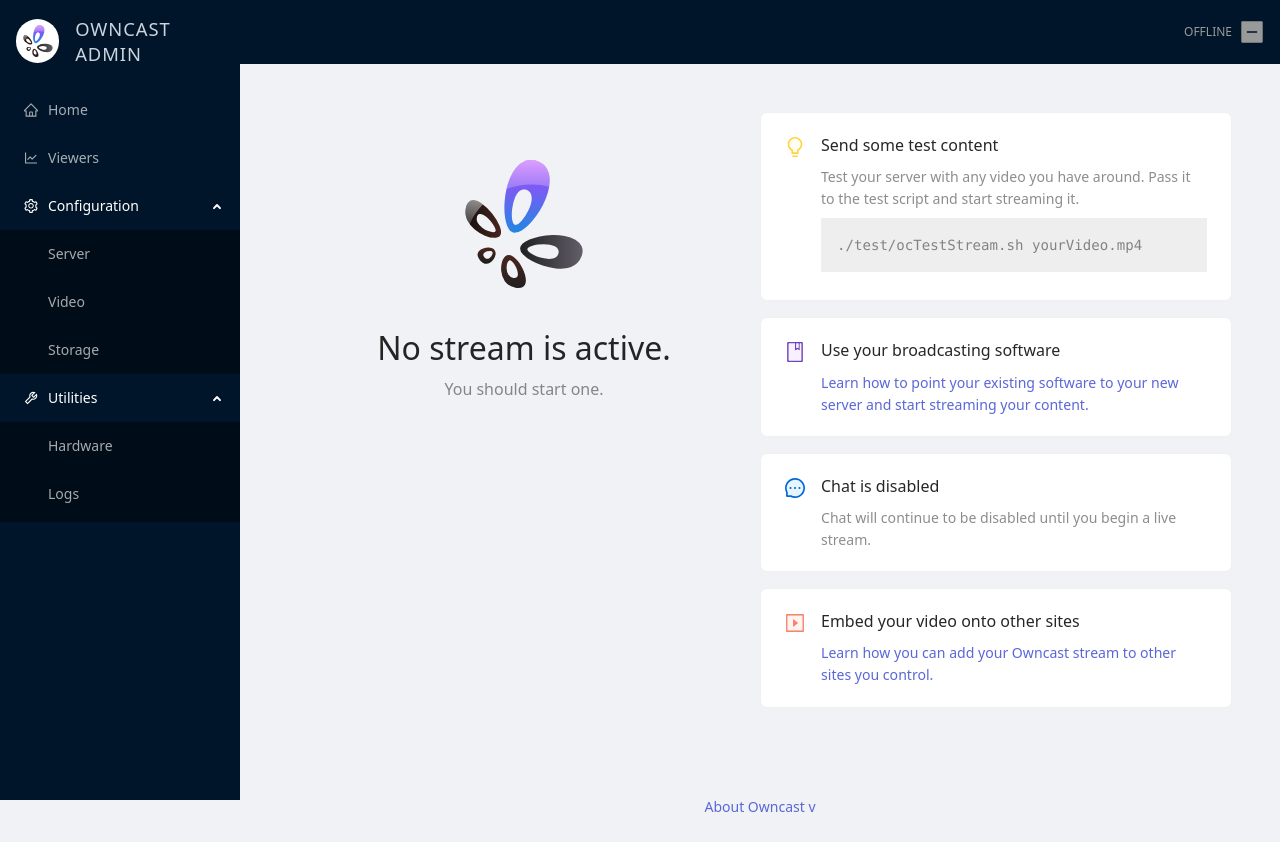
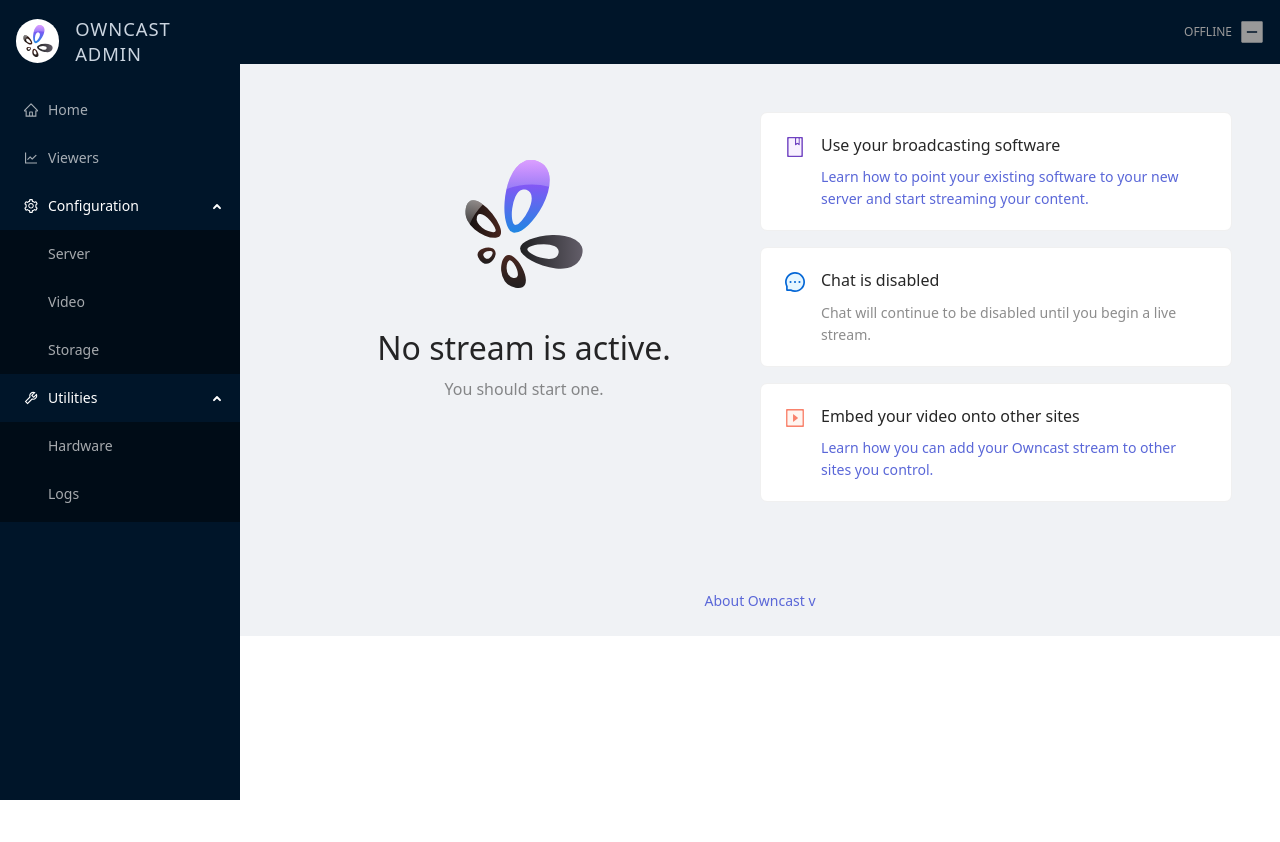
Before and after one commit to xiaohszx/owncast-admin, a Next.js app: page /admin/offline-notice in a window 1280 px wide. After the commit the page ends 800 px from the top, so only its background shows below. Built offline with nearby package versions, Linux system fonts and the light colour scheme; no server answers.

Commit message:
Remove confusing reference to the test script

```diff
--- a/pages/offline-notice.tsx
+++ b/pages/offline-notice.tsx
@@ -1,5 +1,5 @@
 import { Result, Card } from "antd";
-import { MessageTwoTone, BulbTwoTone, BookTwoTone, PlaySquareTwoTone } from '@ant-design/icons';
+import { MessageTwoTone, BookTwoTone, PlaySquareTwoTone } from '@ant-design/icons';
 import OwncastLogo from "./components/logo"
 import LogTable from "./components/log-table";
 
@@ -7,18 +7,6 @@ const { Meta } = Card;
 
 export default function Offline({ logs = [] }) {
   const data = [
-    {
-      icon: <BulbTwoTone twoToneColor="#ffd33d" />,
-      title: "Send some test content",
-      content: (
-        <div>
-          Test your server with any video you have around. Pass it to the test script and start streaming it.
-          <pre>
-            <code>./test/ocTestStream.sh yourVideo.mp4</code>
-          </pre>
-        </div>
-      ),
-    },
     {
       icon: <BookTwoTone twoToneColor="#6f42c1" />,
       title: "Use your broadcasting software",
```
